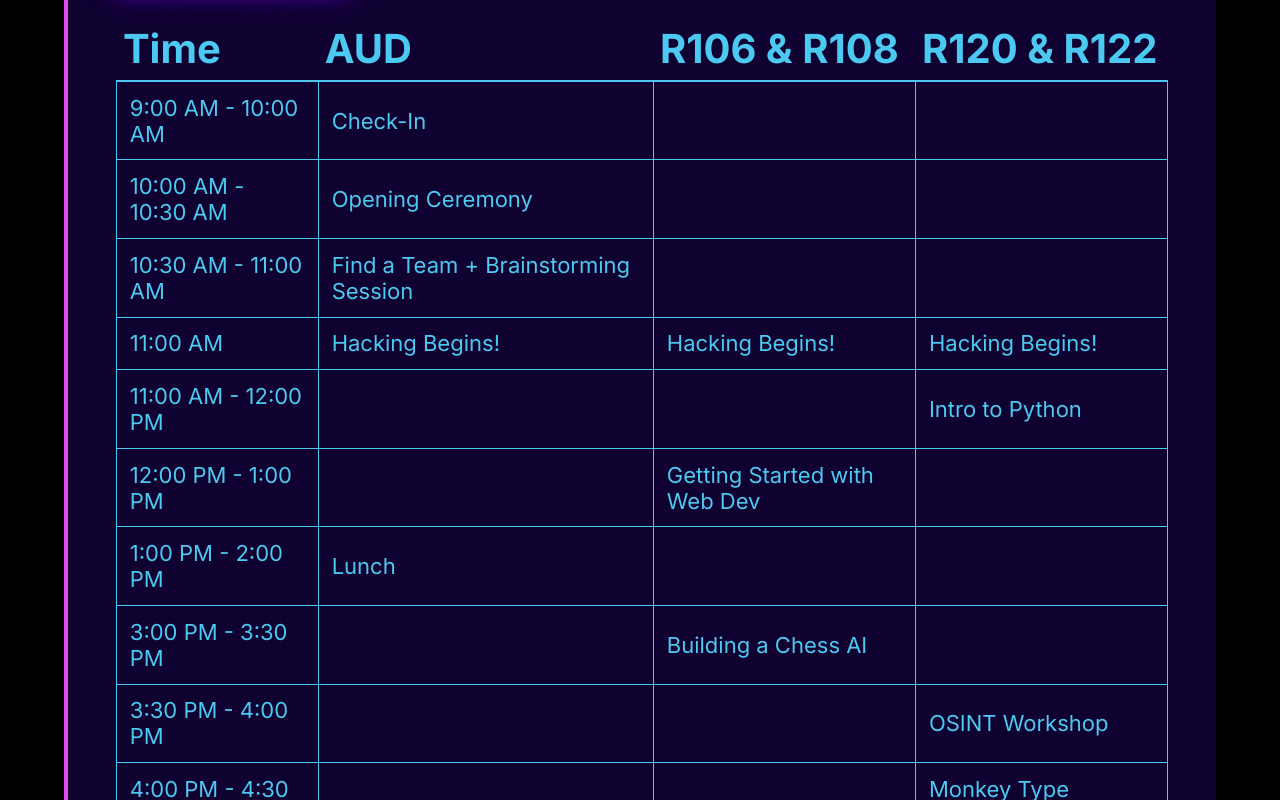
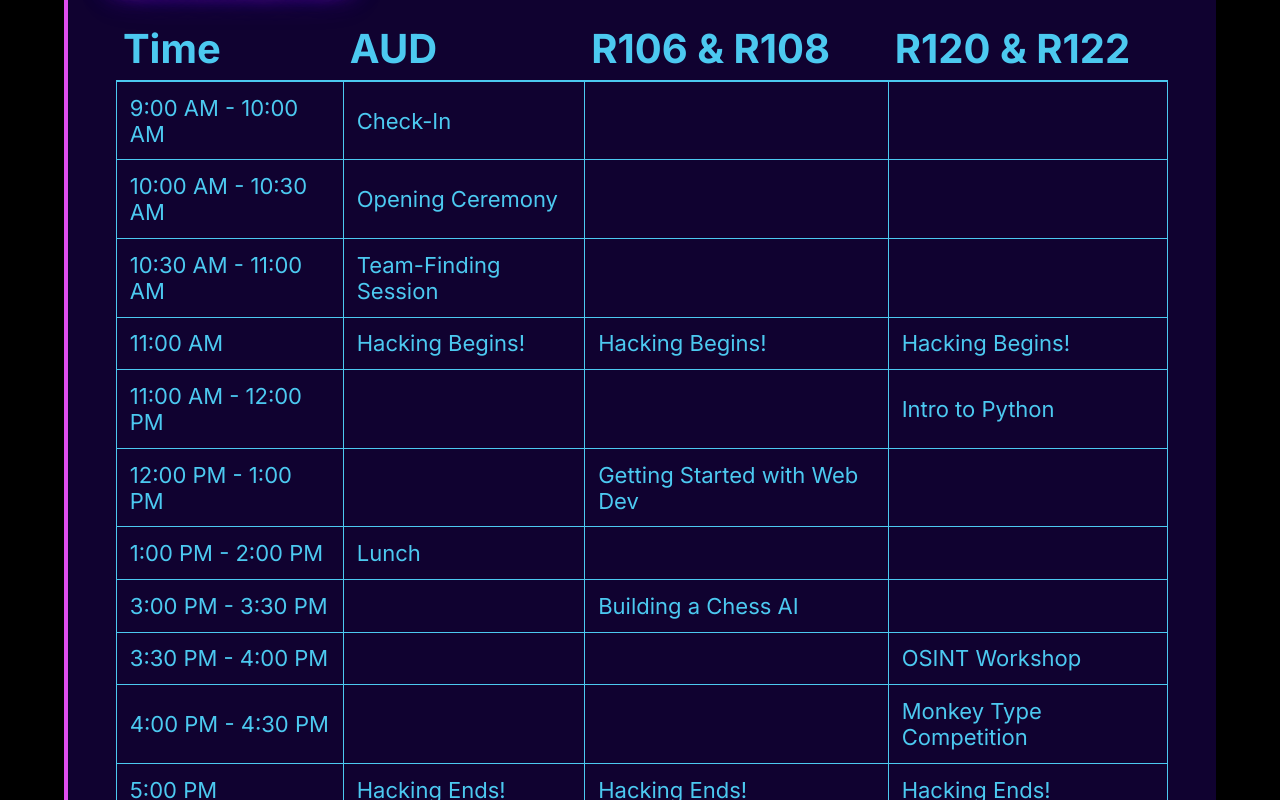
Before and after one commit to quhacks/QuHacks-2025-Website, a Next.js app: page / in a window 1280 px wide. Shown: the part 1328-2128 px from the top of the page. Built offline with nearby package versions, Linux system fonts and the light colour scheme; no server answers.

Commit message:
Update schedule.js

```diff
--- a/src/app/components/schedule/schedule.js
+++ b/src/app/components/schedule/schedule.js
@@ -31,7 +31,7 @@ export default function ScheduleSection() {
                     </tr>
                     <tr>
                         <td className={styles.td}>10:30 AM - 11:00 AM</td>
-                        <td className={styles.td}>Find a Team + Brainstorming Session</td>
+                        <td className={styles.td}>Team-Finding Session</td>
                         <td className={styles.td}></td>
                         <td className={styles.td}></td>
                     </tr>
```
